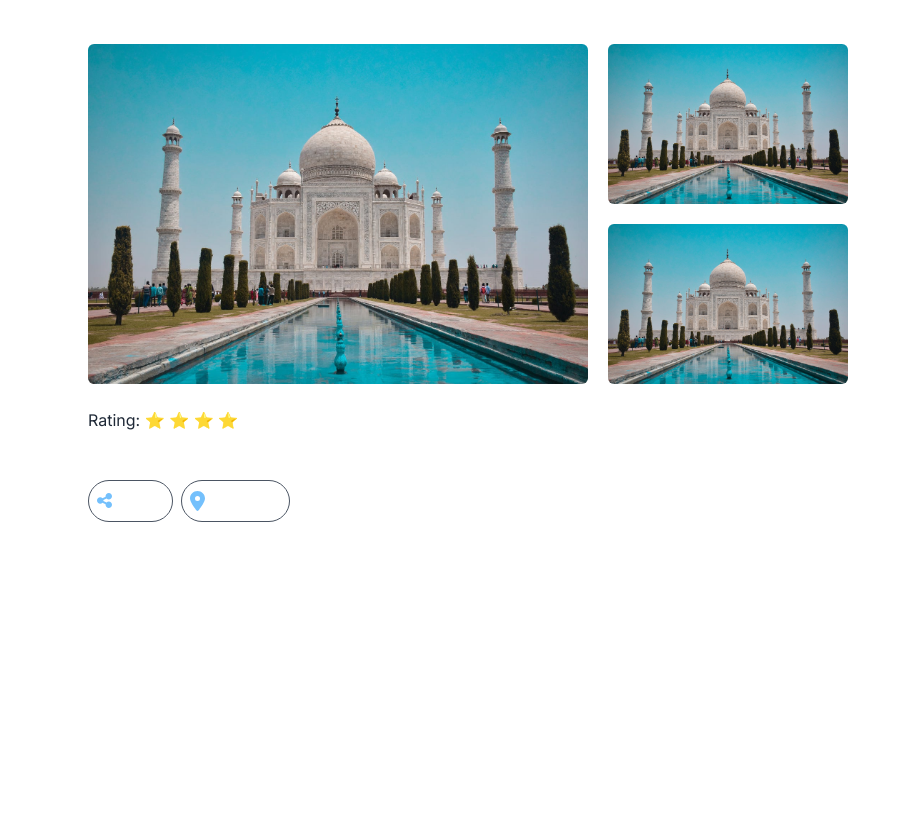
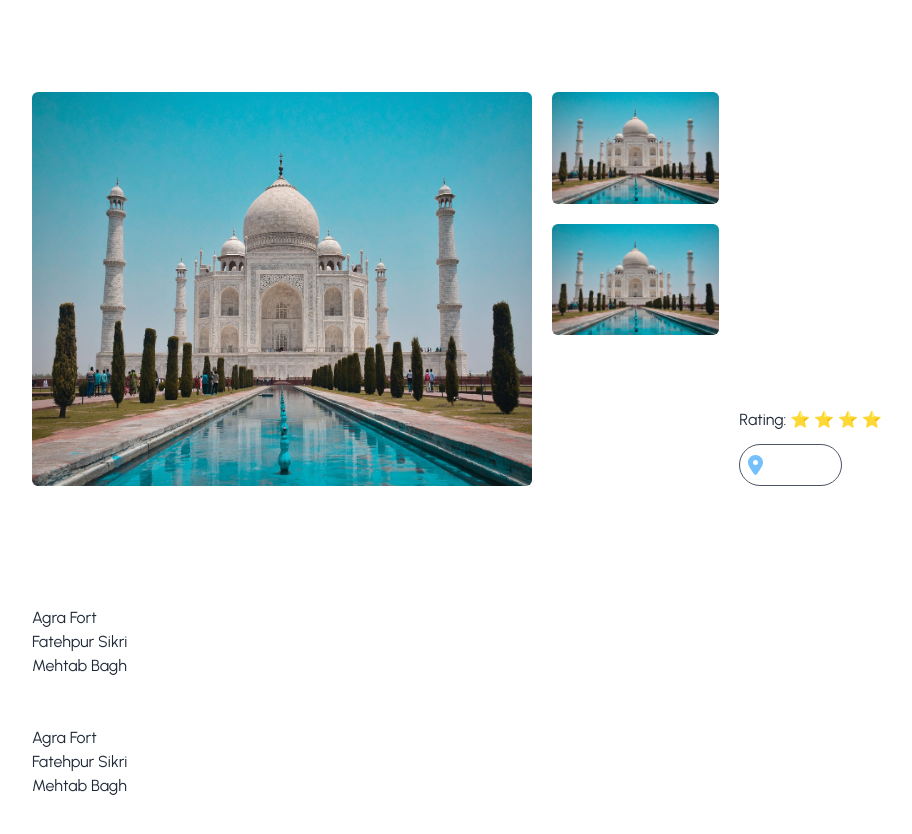
Before and after one commit to itsmeneil23/nomad-frontend, a Next.js app: page /places/placesDetail in a window 1280 px wide. Shown: the top 834 px of the page, without its empty margins (8-920 px from the left). Before the commit the page ends 800 px from the top, so only its background shows below. Built offline with nearby package versions, Linux system fonts and the light colour scheme.

Commit message:
created required components

```diff
--- a/src/app/layout.jsx
+++ b/src/app/layout.jsx
@@ -1,7 +1,7 @@
-import { Inter } from "next/font/google";
+import { Urbanist } from "next/font/google";
 import "./globals.css";
 
-const inter = Inter({ subsets: ["latin"] });
+const urbanist = Urbanist({ subsets: ["latin"] });
 
 export const metadata = {
   title: "Create Next App",
@@ -11,7 +11,7 @@ export const metadata = {
 export default function RootLayout({ children }) {
   return (
     <html lang="en">
-      <body className={inter.className} >{children}</body>
+      <body className={urbanist.className} >{children}</body>
     </html>
   );
 }
--- a/src/app/page.jsx
+++ b/src/app/page.jsx
@@ -1,41 +1,39 @@
-"use client"
-
-import Detailpage from "@/app/places/placesDetail/page";
-import Planner from "@/app/planner/page";
-import Input from "@/app/places/page";
 import Image from "next/image";
 import Link from "next/link";
 
-
 export default function Home() {
-
   return (
-    <main>
-      <section className="bg-hero h-screen filter brightness-70 absolute inset-0 w-full object-cover darken-overlay bg-cover bg-no-repeat">
-        <div className="px-24 pt-10 flex gap-2">
-          <Image src="/images/logo.svg" alt="logo" width={24} height={24} />
-          <h1 className="text-white brightness-150 text-4xl font-bold">
-            Nomad
-          </h1>
+    <section className="bg-hero flex items-cetenter justify-center flex-col h-screen brightness-75 w-full bg-cover bg-no-repeat">
+      <div className="h-16items-center justify-start w-full p-10 flex gap-2">
+        <Image src="/images/logo.svg" alt="logo" width={24} height={24} />
+        <h1 className="text-white brightness-150 text-4xl font-bold">Nomad</h1>
+      </div>
+      <div className="flex flex-col items-center justify-center gap-5 h-full w-full">
+        <h2 className="text-white text-6xl text-center font-bold brightness-125">
+          Take control of your
+          <br />
+          Custom Support
+        </h2>
+        <p className="font-medium text-xl text-center text-gray-200 w-1/2 mx-auto brightness-100">
+          AI Tour Guide: Revolutionizing travel with personalized guidance,
+          real-time recommendations, and cultural immersion, enhancing every
+          journey with unparalleled insights and convenience.
+        </p>
+        <div className="flex items-center justify-center gap-5">
+          <Link
+            href={"/places"}
+            className="py-5 px-3 rounded-md text-white font-semibold text-xl"
+          >
+            Get Started
+          </Link>
+          <Link
+            href={"/places"}
+            className="py-5 px-3 rounded-md text-white font-semibold text-xl"
+          >
+            Try it Out !
+          </Link>
         </div>
-        <section className="flex  flex-col items-center justify-between px-24 pt-32">
-          <div className="h-full w-full">
-            <div className="flex justify-between text-center">
-              <div>
-              <h2 className="text-white text-6xl font-bold brightness-125">Take control of your</h2>
-              <h2 className="text-gray-200 text-6xl font-bold brightness-100">Custom Support</h2>
-                <p className="font-medium text-xl text-gray-200 pt-10 w-[50%] mx-auto brightness-100">
-                  AI Tour Guide: Revolutionizing travel with personalized
-                  guidance, real-time recommendations, and cultural immersion,
-                  enhancing every journey with unparalleled insights and
-                  convenience.
-                </p>
-                <Link href={"/places"} className="bg-blue-200 p-5">next page</Link>
-              </div>
-            </div>
-          </div>
-        </section>
-      </section>
-    </main>
+      </div>
+    </section>
   );
 }
--- /dev/null
+++ b/src/app/places/_components/imagecard.jsx
@@ -0,0 +1,23 @@
+import Link from "next/link";
+
+export default function ImageCard({ imageSrc, title, description, buttonText }) {
+  return (
+    <div className="card card-compact w-96 bg-base-100 shadow-xl">
+      <figure>
+        <img src={imageSrc} alt={`${title} Image`} />
+      </figure>
+      <div className="card-body">
+        <h2 className="card-title">{title}</h2>
+        <p>{description}</p>
+        <div className="card-actions justify-end">
+          <Link
+            className="btn btn-primary"
+            href={"/places/placesDetail"}
+          >
+            {buttonText}
+          </Link>
+        </div>
+      </div>
+    </div>
+  );
+}
--- /dev/null
+++ b/src/app/places/_components/textcard.jsx
@@ -0,0 +1,5 @@
+import React from "react";
+
+export default function TextCard({ text }) {
+  return <div>{text}</div>;
+}
--- a/src/app/places/page.jsx
+++ b/src/app/places/page.jsx
@@ -1,67 +1,40 @@
 "use client";
 import React, { useState } from "react";
+import Card from "./_components/imagecard";
 
 const cardsData = [
   {
-    imageSrc:
-      "/images/taj.jpg",
+    imageSrc: "/images/taj.jpg",
     title: "Taj Mahal",
     description: "Mausoleum in Agra, Uttar Pradesh",
     buttonText: "Explore Now",
   },
   {
-    imageSrc:
-      "/images/taj.jpg",
+    imageSrc: "/images/taj.jpg",
     title: "Taj Mahal",
     description: "Mausoleum in Agra, Uttar Pradesh",
     buttonText: "Explore Now",
   },
   {
-    imageSrc:
-      "/images/taj.jpg",
+    imageSrc: "/images/taj.jpg",
     title: "Taj Mahal",
     description: "Mausoleum in Agra, Uttar Pradesh",
     buttonText: "Explore Now",
   },
 ];
 
-const Card = ({ imageSrc, title, description, buttonText }) => (
-  <div className="card card-compact w-96 bg-base-100 shadow-xl">
-    <figure>
-      <img src={imageSrc} alt={`${title} Image`} />
-    </figure>
-    <div className="card-body">
-      <h2 className="card-title">{title}</h2>
-      <p>{description}</p>
-      <div className="card-actions justify-end">
-        <button className="btn btn-primary">{buttonText}</button>
-      </div>
-    </div>
-  </div>
-);
-
-export default function Input(){
-  const [isClicked, setIsClicked] = useState(false);
-
-  const handleClick = () => {
-    setIsClicked(!isClicked);
-  };
+export default function Input() {
   return (
     <div className="pb-5 px-24">
-    <form className="flex items-center justify-center py-5">
-      <input
-        type="text"
-        placeholder="Type here"
-        className="border w-full bl p-3 input-bordered  max-w-xs"
-      />
-      <button
-        onClick={handleClick}
-        className={`transition-colors duration-300 ease-in-out ${
-          isClicked
-            ? "bg-gradient-to-r from-blue-500 via-purple-500 to-pink-500"
-            : "rounded text-white bg-slate-700 br p-3"
-        } text-white px-4 py-2 rounded-md`}
-      >Send</button>
+      <form className="flex items-center relative justify-center py-5 h-22 w-full">
+        <textarea
+          type="text"
+          placeholder="Let your thoughts flow free ..."
+          className="border p-3 input-bordered w-full rounded-lg pr-24 placeholder:text-lg"
+        ></textarea>
+        <button className="transition-colors text-white bg-slate-700 p-3 rounded-md absolute right-5">
+          Send
+        </button>
       </form>
       <div className="flex justify-around">
         {cardsData.map((card, index) => (
@@ -70,4 +43,4 @@ export default function Input(){
       </div>
     </div>
   );
-};
+}
--- a/src/app/places/placesDetail/page.jsx
+++ b/src/app/places/placesDetail/page.jsx
@@ -1,73 +1,104 @@
 import Image from "next/image";
+import Link from "next/link";
 import React from "react";
+import TextCard from "../_components/textcard";
+
+const data = {
+  name: "Taj Mahal",
+  description:
+    "The Taj Mahal is a breathtaking ivory-white marble mausoleum located in Agra, India. Built in the 17th century by the Mughal emperor Shah Jahan in memory of his beloved wife Mumtaz Mahal, it is renowned as a symbol of eternal love and one of the most iconic architectural masterpieces in the world. Its intricate craftsmanship, stunning symmetry, and picturesque gardens attract millions of visitors annually, making it a UNESCO World Heritage Site and a testament to enduring love and artistic excellence.",
+  location: "Mausoleum in Agra, Uttar Pradesh",
+  googleMapsUrl: "https://www.google.com/maps",
+  nearby_places: [
+    { name: "Agra Fort" },
+    { name: "Fatehpur Sikri" },
+    { name: "Mehtab Bagh" },
+  ],
+  nearby_attractions: [
+    { name: "Agra Fort" },
+    { name: "Fatehpur Sikri" },
+    { name: "Mehtab Bagh" },
+  ],
+};
 
 export default function Detailpage() {
   return (
-    <div className="px-24">
-      <h1 className="text-white text-2xl font-medium pb-3">Taj Mahal</h1>
+    <section className="h-full p-10">
+      <div>
+        <h1 className="text-white text-4xl font-bold pb-3">Location Details</h1>
         <div className="gap-5 flex pb-6">
           <Image
             src="/images/taj.jpg"
-          alt="hero"
+            alt="Taj Mahal"
             width={500}
             height={500}
             className="rounded-md"
           />
-        <div className="flex flex-col gap-5 justify-between">
+          <div className="flex flex-col gap-5 items-center justify-between h-full w-full">
             <Image
               src="/images/taj.jpg"
-            alt="hero"
+              alt="Taj Mahal"
               width={240}
               height={240}
               className="rounded-md"
             />
             <Image
               src="/images/taj.jpg"
-            alt="hero"
+              alt="Taj Mahal"
               width={240}
               height={240}
               className="rounded-md"
             />
           </div>
-      </div>
+          <div className="flex items-start gap-3 justify-center flex-col">
+            <h1 className="text-white text-3xl font-semibold pb-3">
+              {data.name}
+            </h1>
+            <p className="text-white">{data.description}</p>
+            <p className="text-white pt-3">
+              <span className="font-semibold text-lg">Location : </span>
+              {data.location}
+            </p>
             <span>Rating: ⭐ ⭐ ⭐ ⭐</span>
-      <p className="text-white pt-3">Mausoleum in Agra, Uttar Pradesh</p>
-      <div>
-        <ul className="flex gap-2 pt-3">
-          <li className="p-2 border border-gray-600 rounded-full">
-            <a href="#" className="flex items-center justify-center gap-2">
-              <Image
-                src="/images/share.svg"
-                alt="share"
-                width={15}
-                height={15}
-              />
-              <span className="text-white">Share</span>
-            </a>
-          </li>
-          <li className="p-2 border border-gray-600 rounded-full">
-            <a href="#" className="flex items-center justify-center gap-2">
+
+            <Link
+              href={data.googleMapsUrl}
+              className="flex items-center justify-center gap-2 px-2 p-2 border border-gray-600 rounded-full"
+            >
               <Image
                 src="/images/location.svg"
-                alt="share"
+                alt="Share"
                 width={15}
                 height={15}
               />
               <span className="text-white">Direction</span>
-            </a>
-          </li>
-        </ul>
+            </Link>
           </div>
-      <p className="text-white pt-6">
-        The Taj Mahal is a breathtaking ivory-white marble mausoleum located in
-        Agra, India. Built in the 17th century by the Mughal emperor Shah Jahan
-        in memory of his beloved wife Mumtaz Mahal, it is renowned as a symbol
-        of eternal love and one of the most iconic architectural masterpieces in
-        the world. Its intricate craftsmanship, stunning symmetry, and
-        picturesque gardens attract millions of visitors annually, making it a
-        UNESCO World Heritage Site and a testament to enduring love and artistic
-        excellence.
-      </p>
         </div>
+      </div>
+      <div>
+        <h1 className="text-white text-3xl font-bold pb-3">
+          Nearby Attractions & Activities
+        </h1>
+      </div>
+      <div>
+        <h1 className="text-white text-3xl font-bold pb-3">Places nearby</h1>
+        {data.nearby_places.map((item) => (
+          <TextCard text={item.name} />
+        ))}
+      </div>
+      <div>
+        <h1 className="text-white text-3xl font-bold pb-3">
+          Nearby Attractions
+        </h1>
+        {data.nearby_attractions.map((item) => (
+          <TextCard text={item.name} />
+        ))}
+      </div>
+      <div>
+        <h1 className="text-white text-3xl font-bold pb-3">Distances</h1>
+        {/* Add distance information here */}
+      </div>
+    </section>
   );
 }
```
Lines whose indentation alone changed are shown as unchanged.
